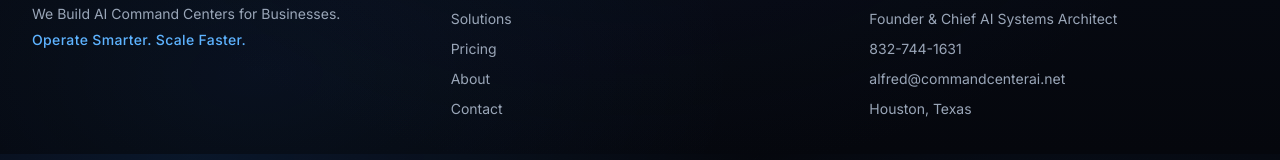
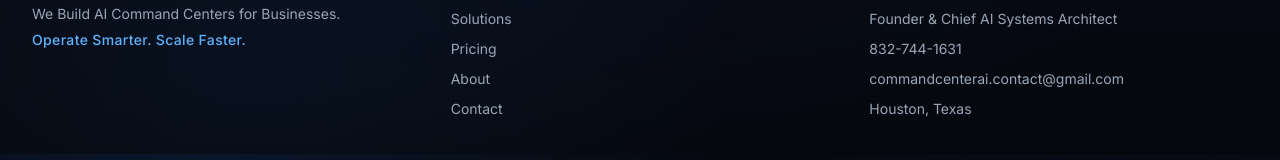
Before and after one commit to Masati23/command-center-ai-website, a Next.js app: page / in a window 1280 px wide. Shown: the part 8646-8806 px from the top of the page. Built offline with nearby package versions, Linux system fonts and the light colour scheme.

Commit message:
Update Footer.tsx

```diff
--- a/components/Footer.tsx
+++ b/components/Footer.tsx
@@ -39,7 +39,7 @@ export default function Footer() {
               </li>
               <li>
                 <a href="mailto:commandcenterai.contact@gmail.com" className="hover:text-white">
-                  alfred@commandcenterai.net
+                  commandcenterai.contact@gmail.com
                 </a>
               </li>
               <li>Houston, Texas</li>
```
